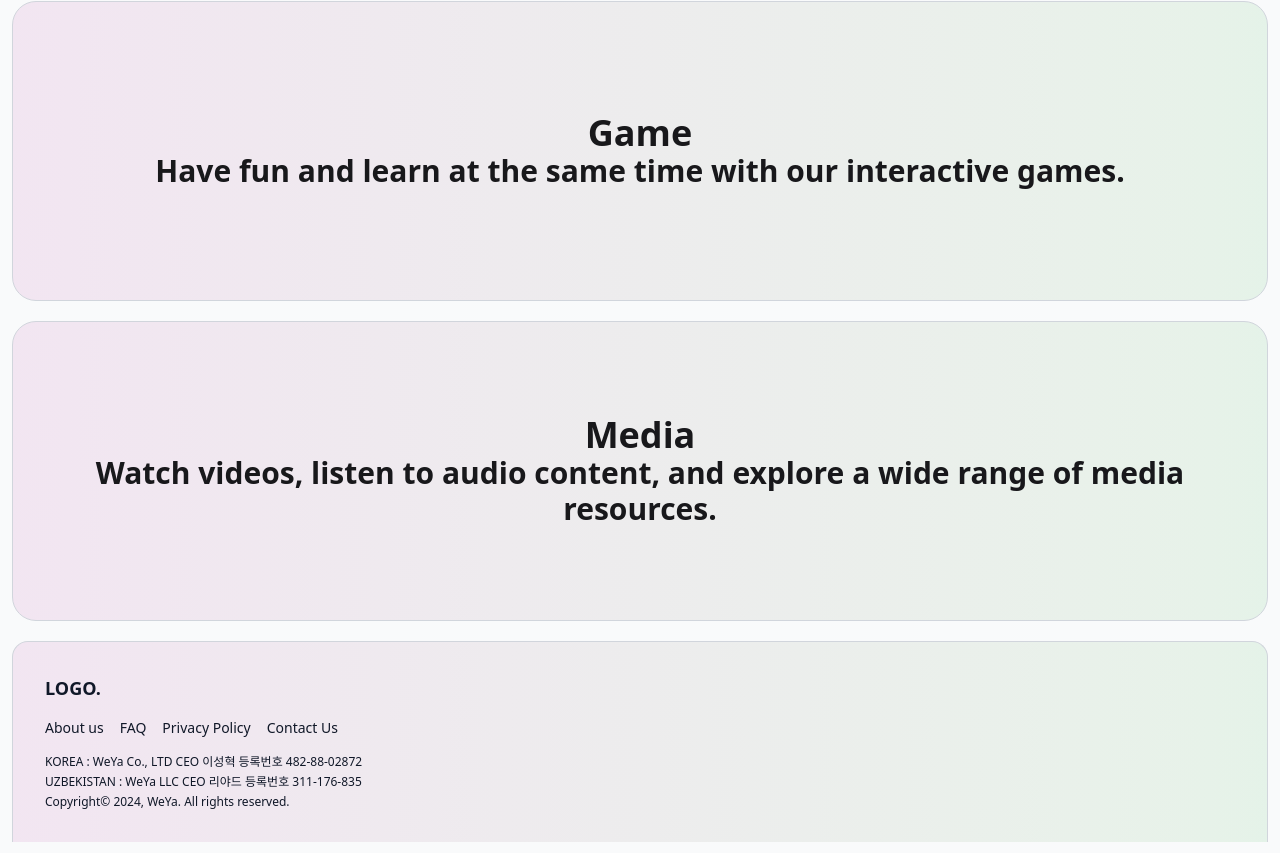
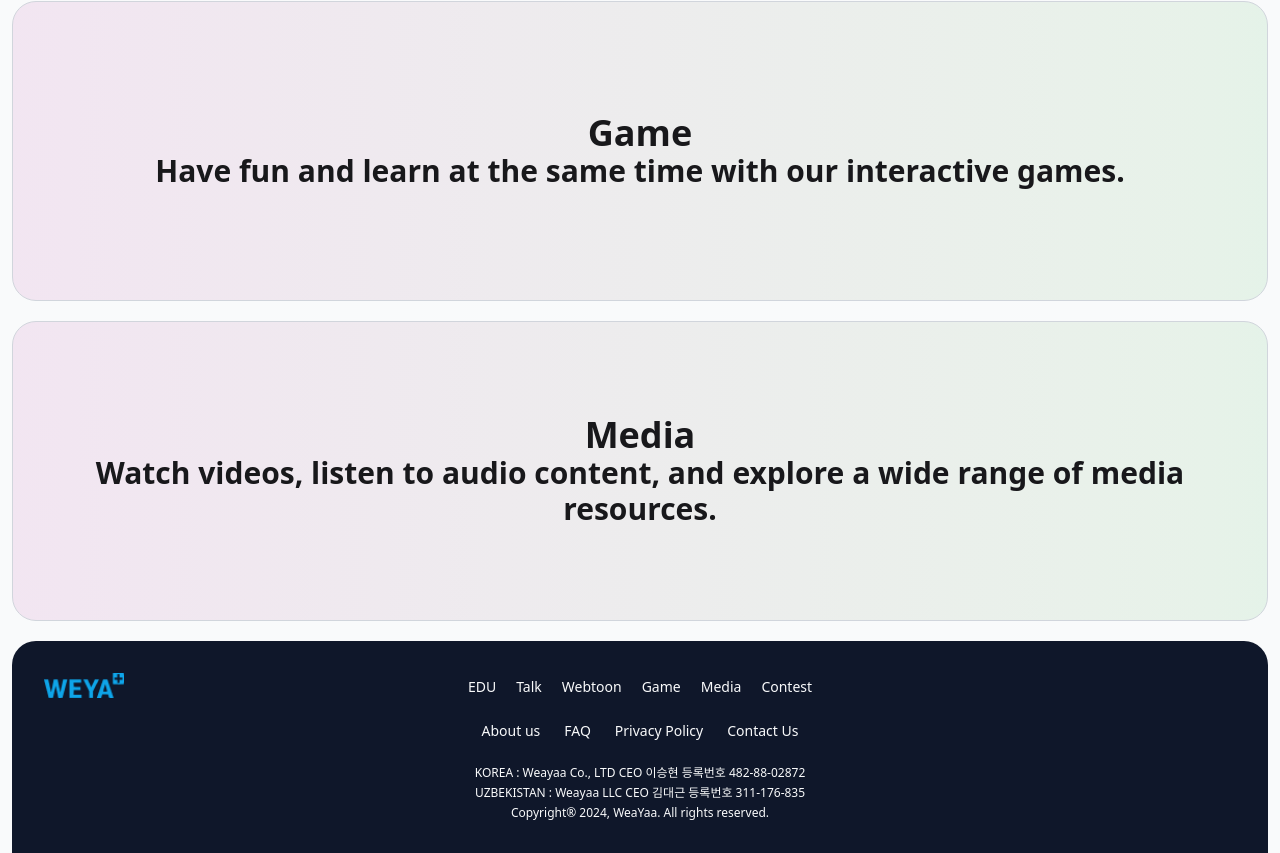
Before and after one commit to shahbozshirinboyev/weya-plus.uz, a React (Vite) app: page / in a window 1280 px wide. Shown: the part 1041-1894 px from the top of the page. Built offline with nearby package versions, Linux system fonts and the light colour scheme.

Commit message:
new foother set

```diff
--- a/src/components/layout/Footer.jsx
+++ b/src/components/layout/Footer.jsx
@@ -1,24 +1,37 @@
-import React from 'react'
+import Logo from "@/assets/images/logos/weya_plus.png";
 
-function Footer(){
+function Footer() {
   return (
-    <footer className="text-gray-900 dark:text-gray-50 rounded-t-2xl w-full border-b-0 p-8 border border-gray-300 dark:border-gray-600 bg-base-200 bg-gradient-to-r from-[#eed9ed]/60 dark:from-[#eed9ed]/10 to-[#2ec05a]/10">
-      <div className="mx-auto text-center md:text-left">
-        <h2 className="text-lg font-semibold mb-4">LOGO.</h2>
-        <nav className="flex flex-wrap justify-center md:justify-start gap-4 text-sm mb-4">
+    <footer className="relative w-full p-8 bg-[#0F172A] rounded-t-3xl text-gray-50">
+      <div className="absolute top-8 left-1/2 -translate-x-1/2 md:left-8 md:translate-x-0">
+        <img src={Logo} alt="Logo" className="w-20" />
+      </div>
+
+      <div className="max-w-5xl mx-auto flex flex-col items-center text-center space-y-6 mt-12 sm:mt-1">
+        <nav className="hidden md:flex justify-center gap-x-5 text-sm">
+          <a href="#">EDU</a>
+          <a href="#">Talk</a>
+          <a href="#">Webtoon</a>
+          <a href="#">Game</a>
+          <a href="#">Media</a>
+          <a href="#">Contest</a>
+        </nav>
+
+        <nav className="flex flex-wrap justify-center gap-6 text-sm">
           <a href="#">About us</a>
           <a href="#">FAQ</a>
           <a href="#">Privacy Policy</a>
           <a href="#">Contact Us</a>
         </nav>
+
         <div className="text-xs space-y-1">
-          <p>KOREA : WeYa Co., LTD CEO 이성혁 등록번호 482-88-02872</p>
-          <p>UZBEKISTAN : WeYa LLC CEO 리야드 등록번호 311-176-835</p>
-          <p>Copyright© 2024, WeYa. All rights reserved.</p>
+          <p>KOREA : Weayaa Co., LTD CEO 이승현 등록번호 482-88-02872</p>
+          <p>UZBEKISTAN : Weayaa LLC CEO 김대근 등록번호 311-176-835</p>
+          <p>Copyright® 2024, WeaYaa. All rights reserved.</p>
         </div>
       </div>
     </footer>
-  )
+  );
 }
 
-export default Footer
+export default Footer;
```
